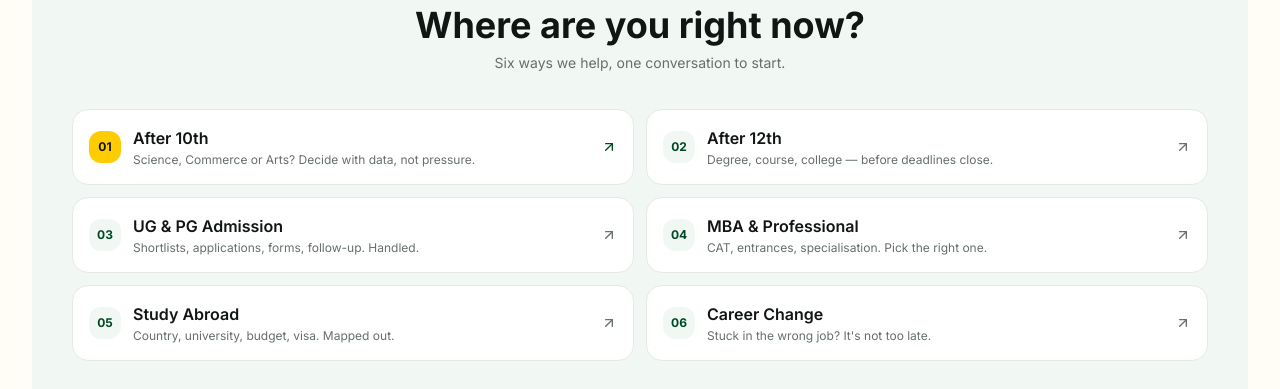
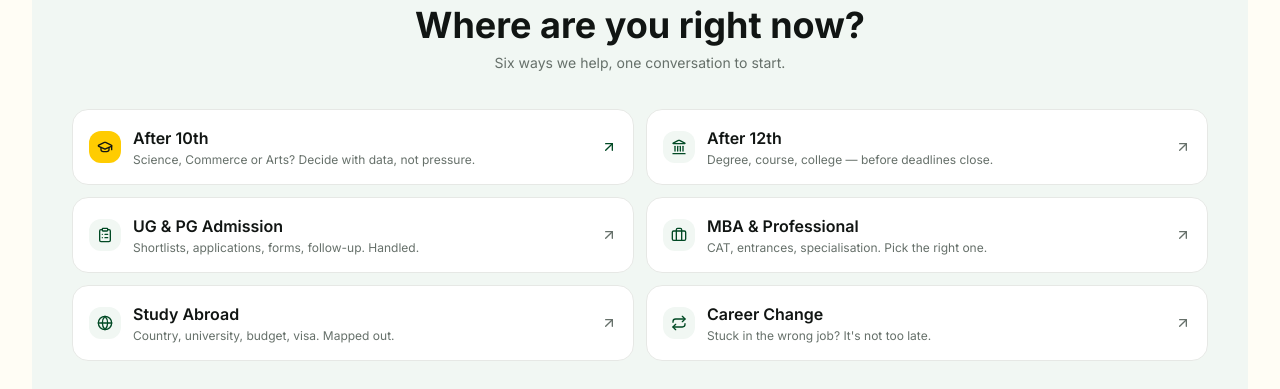
Before and after one commit to greenthera/bestcareercounselling.com, a React (Vite) app: page / in a window 1280 px wide. Shown: the part 1920-2309 px from the top of the page. Built offline with nearby package versions, Linux system fonts and the light colour scheme; no server answers.

Commit message:
feat: replace numbers with descriptive icons in Where are you right now? section (#277)

```diff
--- a/src/components/home/WhoWeHelp.tsx
+++ b/src/components/home/WhoWeHelp.tsx
@@ -1,9 +1,19 @@
 import { useState } from 'react'
 import { Link } from 'react-router-dom'
-import { ArrowUpRight } from 'lucide-react'
+import { ArrowUpRight, GraduationCap, Landmark, ClipboardList, Briefcase, Globe, Repeat } from 'lucide-react'
+import type { LucideIcon } from 'lucide-react'
 import { services } from '@/data/services'
 import { Reveal } from '@/components/ui/reveal'
 import { cn } from '@/lib/utils'
+
+const SERVICE_ICONS: Record<string, LucideIcon> = {
+  'after-10th': GraduationCap,
+  'after-12th': Landmark,
+  'ug-pg-admission': ClipboardList,
+  mba: Briefcase,
+  'study-abroad': Globe,
+  'career-change': Repeat,
+}
 
 export function WhoWeHelp() {
   const [activeIndex, setActiveIndex] = useState(0)
@@ -20,6 +30,7 @@ export function WhoWeHelp() {
           <div className="grid grid-cols-1 gap-3 sm:grid-cols-2">
             {services.map((service, index) => {
               const isActive = index === activeIndex
+              const Icon = SERVICE_ICONS[service.id]
               return (
                 <Link
                   key={service.id}
@@ -31,11 +42,11 @@ export function WhoWeHelp() {
                 >
                   <span
                     className={cn(
-                      'flex h-8 w-8 shrink-0 items-center justify-center rounded-lg text-xs font-bold transition-colors duration-300',
+                      'flex h-8 w-8 shrink-0 items-center justify-center rounded-lg transition-colors duration-300',
                       isActive ? 'bg-brand-yellow text-ink' : 'bg-green-tint text-brand-green',
                     )}
                   >
-                    {String(index + 1).padStart(2, '0')}
+                    <Icon className="h-4 w-4" aria-hidden="true" />
                   </span>
                   <div className="min-w-0 flex-1">
                     <p className="truncate font-semibold text-ink">{service.title}</p>
```
